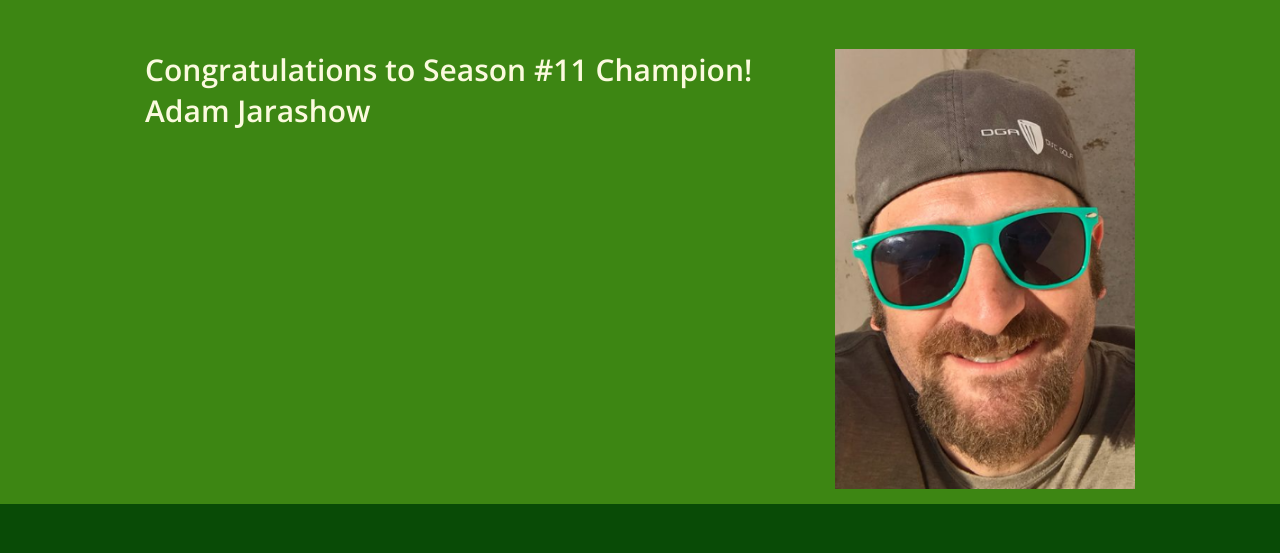
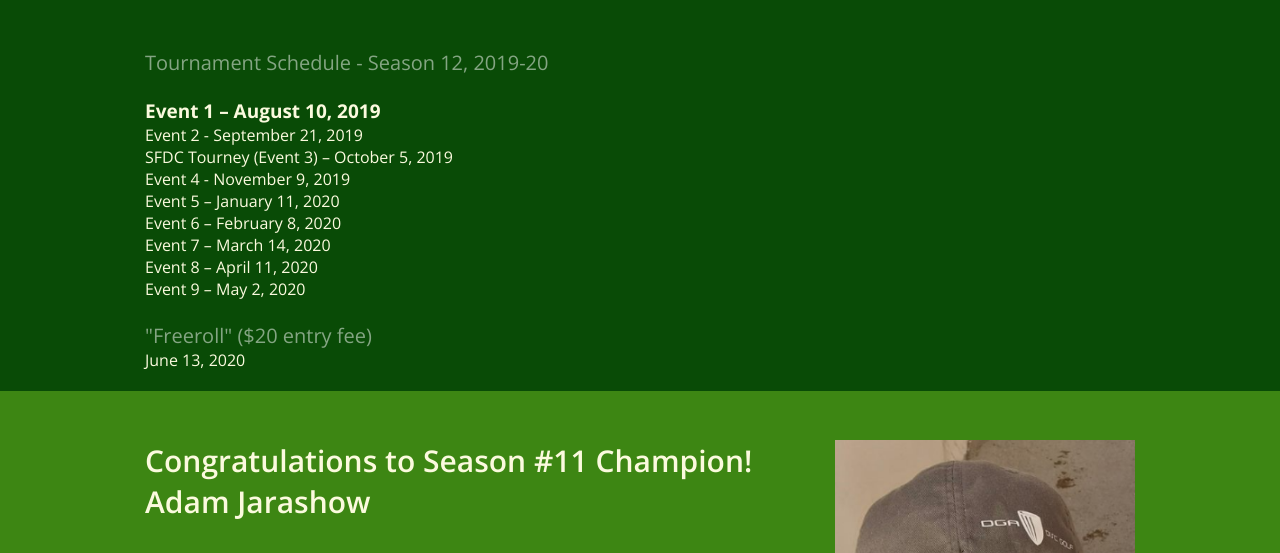
Before and after one commit to chadwtaylor/baps, a PHP site: page / in a window 1280 px wide. Shown: the part 77-630 px from the top of the page. Run offline with PHP 8.4, Linux system fonts and the light colour scheme; grey boxes are pictures that could not be loaded.

Commit message:
Update with Season 12 schedule

```diff
--- a/index.php
+++ b/index.php
@@ -25,6 +25,36 @@
 			</nav>
 		</section>
 	</header>
+	<section id="bottom">
+		<section class="page clearfix">
+            <br>
+            <br>
+            <h2>Tournament Schedule - Season 12, 2019-20</h2>
+            <br>
+            <span class="next">Event 1 – August 10, 2019</span> <!-- if completed, enter class="completed" -->
+            <br>
+            <span class="">Event 2 - September 21, 2019 </span>
+            <br>
+            <span class="">SFDC Tourney (Event 3) – October 5, 2019</span>
+            <br>
+            <span class="">Event 4 - November 9, 2019</span>
+            <br>
+            <span class="">Event 5 – January 11, 2020</span>
+            <br>
+            <span class="">Event 6 – February 8, 2020</span>
+            <br>
+            <span class="">Event 7 – March 14, 2020</span>
+            <br>
+            <span class="">Event 8 – April 11, 2020</span>
+            <br>
+            <span class="">Event 9 – May 2, 2020</span>
+            <br>
+            <br>
+            <h2>"Freeroll" ($20 entry fee)</h2>
+            <span class="">June 13, 2020</span>
+            <br>
+		</section>
+	</section>
 	<section id="top">
 		<section class="page clearfix">
 			<br />
@@ -314,7 +344,7 @@
 			</div>
             <p>&nbsp;</p>
 			<div class="box 3">
-				<h2>Tournament Schedule</h2>
+				<h2>Tournament Schedule - Season 10, 2018-19</h2>
 
 				<span class="completed">Event 1 – August 11th</span> <!-- if completed, enter class="completed" -->
 				<br>
@@ -332,7 +362,7 @@
 				<br>
 				<br>
 				<h2>"Freeroll" ($20 entry fee)</h2>
-				<span class="next">June 8th</span>
+				<span class="completed">June 8th</span>
 				<br>
 
 			</div>
```
Also changed, not shown: 1 other file.
